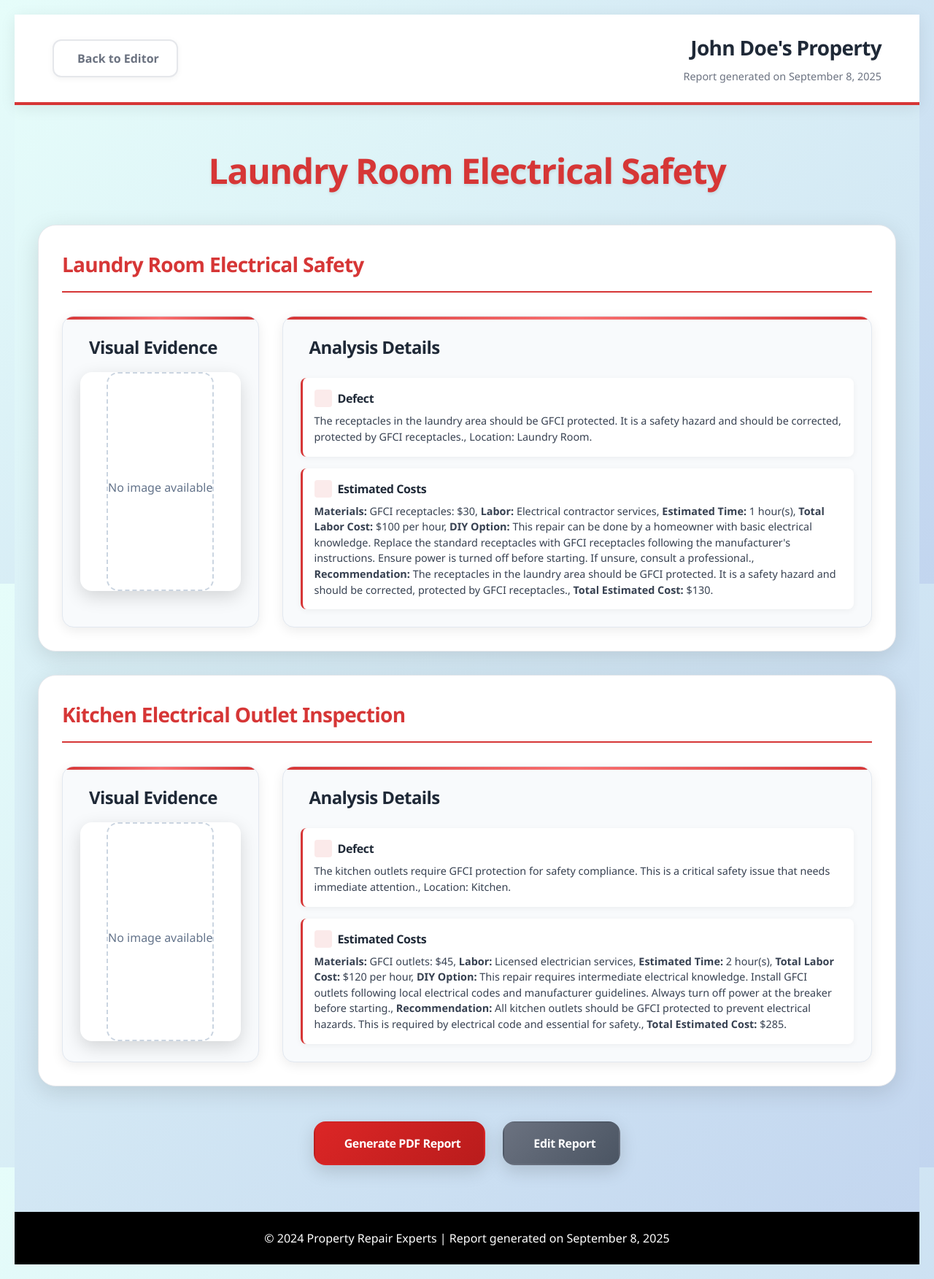
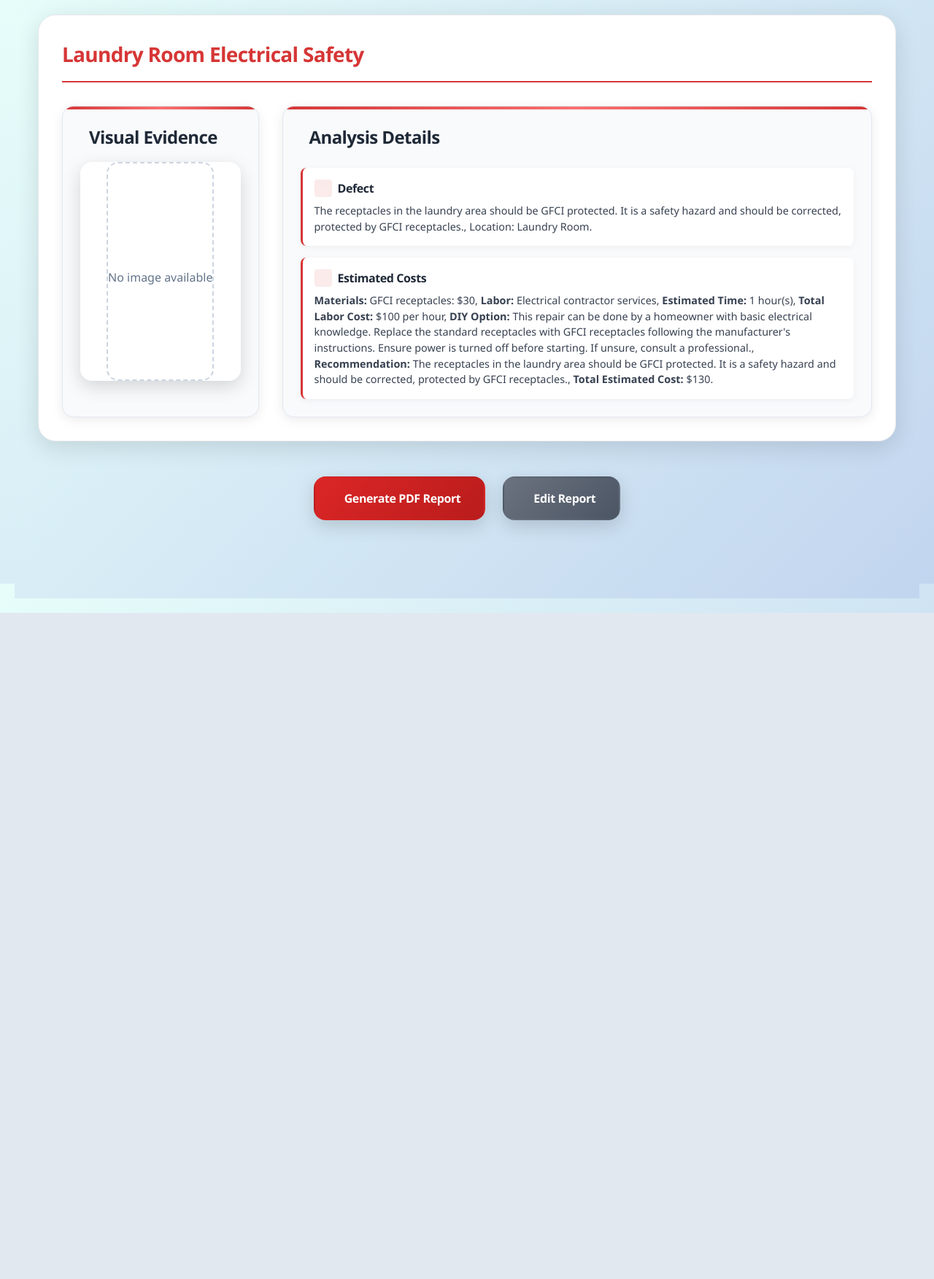
Before and after one commit to AbdulRauf-Sidd/Advanced-Image-Editor-Next.js, a Next.js app: page /user-report in a window 1280 px wide. Shown: the whole page at 73% size. After the commit the page ends 840 px from the top, so only its background shows below. Built offline with nearby package versions, Linux system fonts and the light colour scheme.

Commit message:
report page 3.0

```diff
--- a/package.json
+++ b/package.json
@@ -12,6 +12,8 @@
     "@fortawesome/fontawesome-svg-core": "^7.0.0",
     "@fortawesome/free-solid-svg-icons": "^7.0.0",
     "@fortawesome/react-fontawesome": "^3.0.1",
+    "html2canvas": "^1.4.1",
+    "jspdf": "^3.0.2",
     "next": "13.4.19",
     "openai": "^5.16.0",
     "react": "18.2.0",
@@ -19,6 +21,7 @@
     "zustand": "^5.0.8"
   },
   "devDependencies": {
+    "@types/jspdf": "^1.3.3",
     "@types/node": "^20",
     "@types/react": "^18",
     "@types/react-dom": "^18",
--- a/src/app/user-report/page.tsx
+++ b/src/app/user-report/page.tsx
@@ -4,6 +4,8 @@ import { useEffect, useState } from 'react';
 import { useRouter } from 'next/navigation';
 import { useAnalysisStore } from '@/lib/store';
 import { CostItem } from '@/types/llm';
+import jsPDF from 'jspdf';
+import html2canvas from 'html2canvas';
 import styles from './user-report.module.css';
 
 interface UserProperty {
@@ -91,22 +93,6 @@ export default function UserReport() {
         recommendation: "The receptacles in the laundry area should be GFCI protected. It is a safety hazard and should be corrected, protected by GFCI receptacles.",
         totalEstimatedCost: "$130"
       }
-    },
-    {
-      id: 2,
-      heading: "Kitchen Electrical Outlet Inspection",
-      image: null,
-      defect: "The kitchen outlets require GFCI protection for safety compliance. This is a critical safety issue that needs immediate attention.",
-      location: "Kitchen",
-      estimatedCosts: {
-        materials: "GFCI outlets: $45",
-        labor: "Licensed electrician services",
-        estimatedTime: "2 hour(s)",
-        totalLaborCost: "$120 per hour",
-        divOption: "This repair requires intermediate electrical knowledge. Install GFCI outlets following local electrical codes and manufacturer guidelines. Always turn off power at the breaker before starting.",
-        recommendation: "All kitchen outlets should be GFCI protected to prevent electrical hazards. This is required by electrical code and essential for safety.",
-        totalEstimatedCost: "$285"
-      }
     }
   ]);
 
@@ -133,40 +119,81 @@ export default function UserReport() {
     // fetchReportSections().then(setReportSections);
   }, [analysisData]);
 
-  const generatePDF = () => {
-    alert("PDF generation functionality would be implemented here.");
+  const generatePDF = async () => {
+    try {
+      // Get the report section element
+      const reportElement = document.querySelector(`.${styles.reportSection}`);
+
+      if (!reportElement) {
+        alert("Report content not found. Please try again.");
+        return;
+      }
+
+      // Show loading state
+      const button = document.querySelector(`.${styles.primaryButton}`) as HTMLButtonElement;
+      const originalText = button.innerHTML;
+      button.innerHTML = '<i class="fas fa-spinner fa-spin mr-2"></i>Generating PDF...';
+      button.disabled = true;
+
+      // Create canvas from the report element
+      const canvas = await html2canvas(reportElement as HTMLElement, {
+        scale: 2, // Higher quality
+        useCORS: true,
+        allowTaint: true,
+        backgroundColor: '#ffffff',
+        logging: false,
+        width: reportElement.scrollWidth,
+        height: reportElement.scrollHeight,
+      });
+
+      // Create PDF
+      const imgData = canvas.toDataURL('image/png');
+      const pdf = new jsPDF('p', 'mm', 'a4');
+
+      // Calculate dimensions to fit the content
+      const imgWidth = 210; // A4 width in mm
+      const pageHeight = 295; // A4 height in mm
+      const imgHeight = (canvas.height * imgWidth) / canvas.width;
+
+      let heightLeft = imgHeight;
+      let position = 0;
+
+      // Add first page
+      pdf.addImage(imgData, 'PNG', 0, position, imgWidth, imgHeight);
+      heightLeft -= pageHeight;
+
+      // Add additional pages if content is longer than one page
+      while (heightLeft >= 0) {
+        position = heightLeft - imgHeight;
+        pdf.addPage();
+        pdf.addImage(imgData, 'PNG', 0, position, imgWidth, imgHeight);
+        heightLeft -= pageHeight;
+      }
+
+
+      // Save the PDF
+      const fileName = `Property_Report_${new Date().toISOString().split('T')[0]}.pdf`;
+      pdf.save(fileName);
+
+      // Reset button state
+      button.innerHTML = originalText;
+      button.disabled = false;
+
+    } catch (error) {
+      console.error('Error generating PDF:', error);
+      alert("Error generating PDF. Please try again.");
+
+      // Reset button state
+      const button = document.querySelector(`.${styles.primaryButton}`) as HTMLButtonElement;
+      button.innerHTML = '<i class="fas fa-file-pdf mr-2"></i>Generate PDF Report';
+      button.disabled = false;
+    }
   };
 
   return (
     <div className={styles.userReportContainer}>
-      {/* Header */}
-      <header className={styles.header}>
-        <div className="max-w-7xl mx-auto px-4 sm:px-6 lg:px-8">
-          <div className={styles.headerContent}>
-            <button
-              onClick={() => router.push('/')}
-              className={styles.backButton}
-            >
-              <i className="fas fa-arrow-left mr-2"></i>
-              <span>Back to Editor</span>
-            </button>
-            <div className={styles.userInfo}>
-              <h1 className={styles.userName}>{userProperty.name}</h1>
-              <p className={styles.reportDate}>Report generated on {currentDate}</p>
-            </div>
-          </div>
-        </div>
-      </header>
-
       {/* Main Content */}
       <main className="py-8">
-        {/* Heading with arrow color */}
-        <div className="text-center mb-12">
-          <h1 className={styles.mainHeading}>
-            {reportData.heading}
-          </h1>
-        </div>
-
         {/* Report Sections Container */}
         <div className={styles.reportSectionsContainer}>
           {reportSections.map((section, index) => (
@@ -258,15 +285,6 @@ export default function UserReport() {
           </button>
         </div>
       </main>
-
-      {/* Footer */}
-      <footer className={styles.footer}>
-        <div className="max-w-7xl mx-auto px-4 sm:px-6 lg:px-8">
-          <p className={styles.footerContent}>
-            © 2024 Property Repair Experts | Report generated on {currentDate}
-          </p>
-        </div>
-      </footer>
     </div>
   );
 }
--- a/src/app/user-report/user-report.module.css
+++ b/src/app/user-report/user-report.module.css
@@ -6,80 +6,7 @@
   font-family: 'Inter', -apple-system, BlinkMacSystemFont, 'Segoe UI', Roboto, sans-serif;
 }
 
-.header {
-  background: white;
-  box-shadow: 0 4px 20px rgba(0, 0, 0, 0.08);
-  border-bottom: 4px solid #d63636;
-  backdrop-filter: blur(10px);
-  position: sticky;
-  top: 0;
-  z-index: 100;
-}
 
-.headerContent {
-  display: flex;
-  justify-content: space-between;
-  align-items: center;
-  padding: 1.5rem 0;
-  max-width: 1200px;
-  margin: 0 auto;
-  padding-left: 2rem;
-  padding-right: 2rem;
-}
-
-.backButton {
-  display: flex;
-  align-items: center;
-  color: #6b7280;
-  text-decoration: none;
-  font-weight: 600;
-  transition: all 0.3s ease;
-  padding: 0.75rem 1.5rem;
-  border-radius: 0.75rem;
-  border: 2px solid #e5e7eb;
-  background: white;
-  box-shadow: 0 2px 8px rgba(0, 0, 0, 0.05);
-}
-
-.backButton:hover {
-  color: #d63636;
-  background: #fef2f2;
-  border-color: #d63636;
-  transform: translateY(-1px);
-  box-shadow: 0 4px 12px rgba(214, 54, 54, 0.15);
-}
-
-.userInfo {
-  text-align: right;
-}
-
-.userName {
-  font-size: 1.75rem;
-  font-weight: 700;
-  color: #1f2937;
-  margin-bottom: 0.5rem;
-  letter-spacing: -0.025em;
-}
-
-.reportDate {
-  font-size: 0.9rem;
-  color: #6b7280;
-  font-weight: 500;
-}
-
-.mainHeading {
-  font-size: 3rem;
-  font-weight: 800;
-  margin-top: 4rem;
-  margin-bottom: 3rem;
-  margin-left: 2rem;
-  margin-right: 2rem;
-  text-align: center;
-  color: #d63636;
-  text-shadow: 0 2px 4px rgba(0, 0, 0, 0.1);
-  letter-spacing: -0.025em;
-  line-height: 1.1;
-}
 
 .reportSectionsContainer {
   max-width: 1400px;
@@ -94,6 +21,9 @@
   margin-bottom: 2rem;
   box-shadow: 0 8px 32px rgba(0, 0, 0, 0.12);
   border: 1px solid #e5e7eb;
+  /* PDF generation optimizations */
+  page-break-inside: avoid;
+  break-inside: avoid;
 }
 
 .sectionHeading {
@@ -383,6 +313,17 @@
   border-color: #dc2626;
 }
 
+.primaryButton:disabled {
+  opacity: 0.7;
+  cursor: not-allowed;
+  transform: none;
+}
+
+.primaryButton:disabled:hover {
+  transform: none;
+  box-shadow: 0 8px 25px rgba(0, 0, 0, 0.15);
+}
+
 .secondaryButton {
   background: linear-gradient(135deg, #6b7280 0%, #4b5563 100%);
   color: white;
@@ -394,20 +335,6 @@
   border-color: #6b7280;
 }
 
-.footer {
-  background: black;
-  margin-top: 4rem;
-  width: 100%;
-}
-
-.footerContent {
-  text-align: center;
-  color: white;
-  padding: 1.5rem 2rem;
-  font-weight: 500;
-  width: 100%;
-  box-sizing: border-box;
-}
 
 /* Responsive Design */
 @media (max-width: 1024px) {
@@ -416,17 +343,7 @@
     gap: 2rem;
   }
 
-  .mainHeading {
-    font-size: 2.5rem;
-    margin-top: 3rem;
-    margin-left: 1.5rem;
-    margin-right: 1.5rem;
-  }
 
-  .headerContent {
-    padding-left: 1.5rem;
-    padding-right: 1.5rem;
-  }
 
   .reportSectionsContainer {
     padding: 0 1.5rem;
@@ -461,24 +378,7 @@
     font-size: 1.5rem;
   }
 
-  .headerContent {
-    flex-direction: column;
-    gap: 1.5rem;
-    text-align: center;
-    padding: 1rem;
-  }
 
-  .userInfo {
-    text-align: center;
-  }
-
-  .mainHeading {
-    font-size: 2rem;
-    margin-top: 2.5rem;
-    margin-bottom: 2rem;
-    margin-left: 1rem;
-    margin-right: 1rem;
-  }
 
   .actionButtons {
     flex-direction: column;
@@ -535,13 +435,6 @@
     border-radius: 1rem;
   }
 
-  .mainHeading {
-    font-size: 1.75rem;
-    margin-top: 2rem;
-    margin-bottom: 1.5rem;
-    margin-left: 0.75rem;
-    margin-right: 0.75rem;
-  }
 
   .sectionTitle {
     font-size: 1.125rem;
@@ -569,8 +462,4 @@
     height: 250px;
   }
 
-  .footerContent {
-    padding: 1rem;
-    font-size: 0.9rem;
-  }
 }
```
Also changed, not shown: 1 other file (tests, documents, lock files or other folders).
